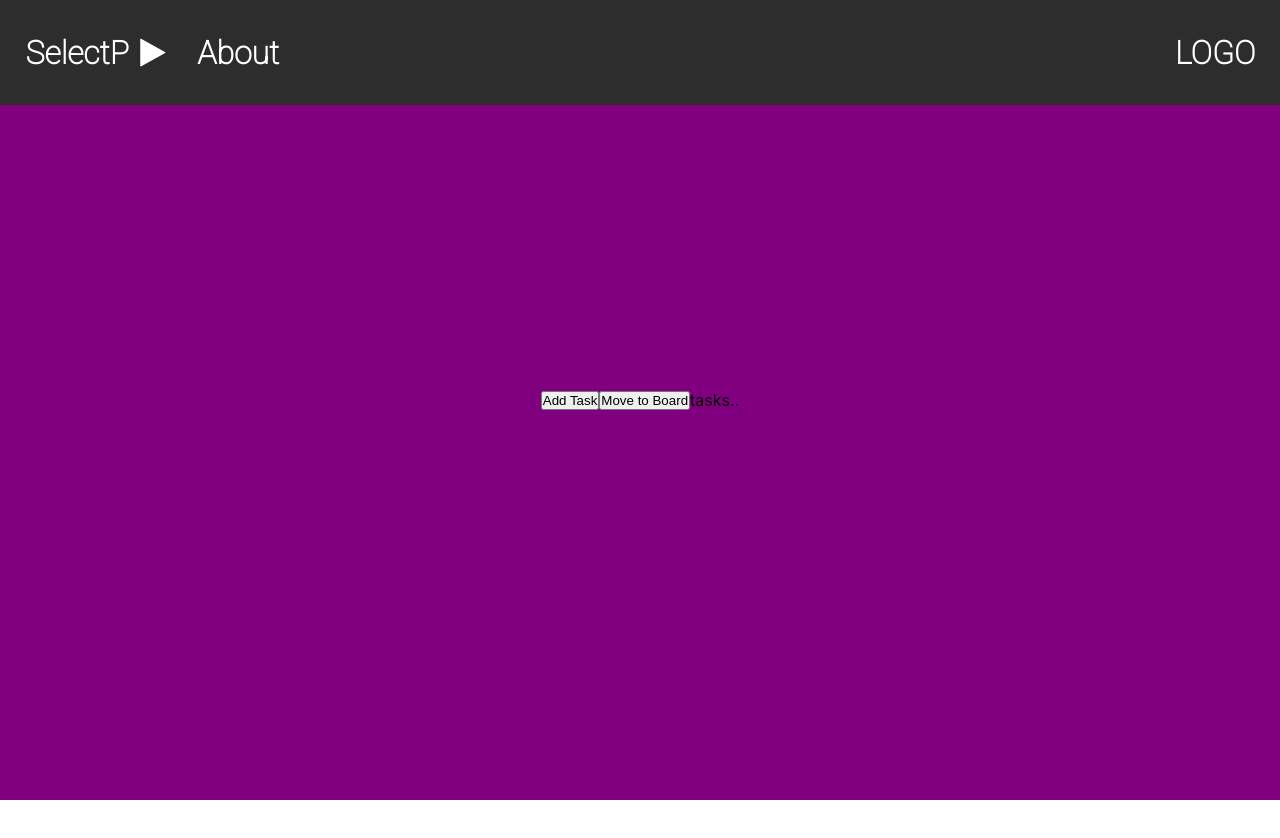
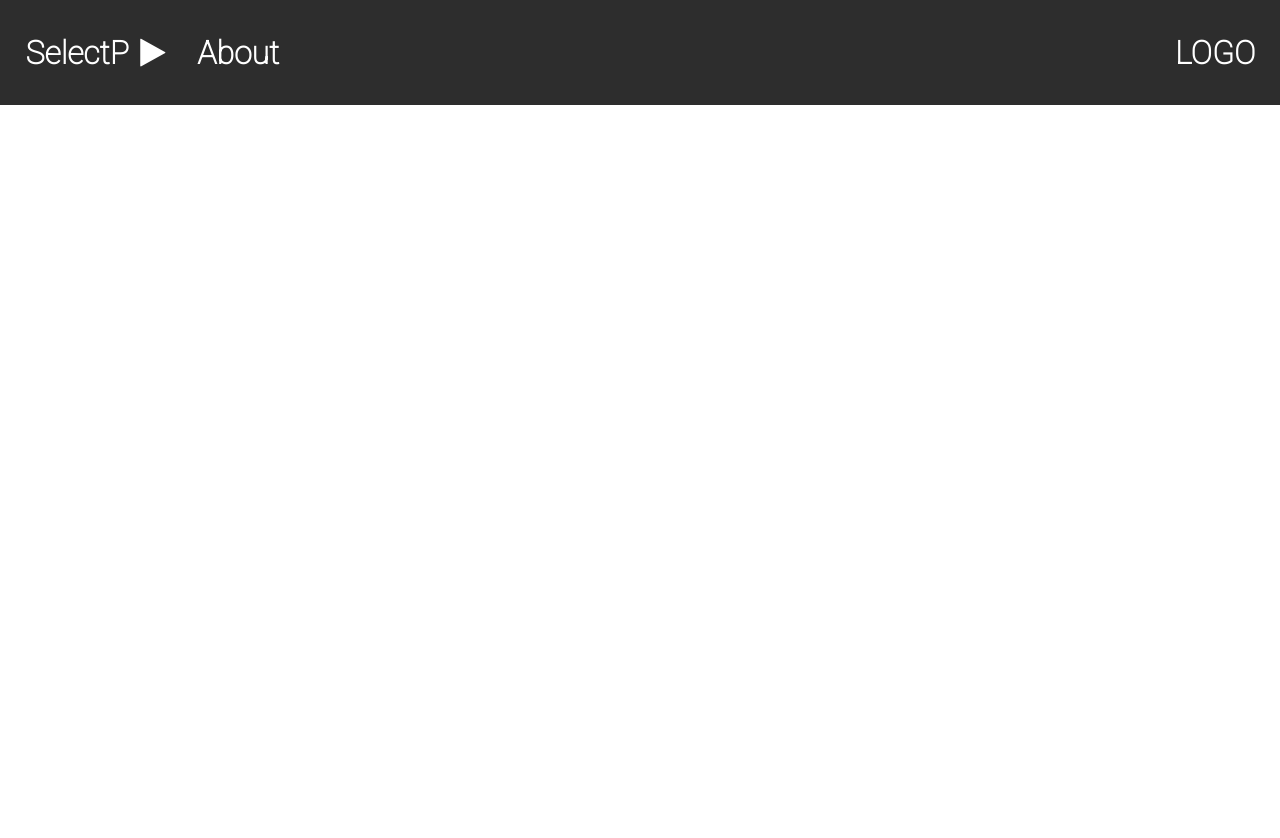
Before and after one commit to morMBen/AppleSeedsTodo_G1, a React (Create React App) app in the folder frontend/: page /BackLog in a window 1280 px wide. Shown: the top 838 px of the page. Before the commit the page ends 800 px from the top, so only its background shows below. Built offline with nearby package versions, Linux system fonts and the light colour scheme.

Commit message:
some refacftoring to the welcome page

```diff
--- a/frontend/src/App.css
+++ b/frontend/src/App.css
@@ -27,6 +27,9 @@
 .App-link {
   color: #61dafb;
 }
+.router-container {
+  margin-top: 10rem;
+}
 
 @keyframes App-logo-spin {
   from {
--- a/frontend/src/App.tsx
+++ b/frontend/src/App.tsx
@@ -9,21 +9,20 @@ import { addTask } from './redux/actions';
 import { tasksReducer } from './redux/taskReducer';
 import { BrowserRouter, Route, Switch } from 'react-router-dom';
 import Navbar from './components/navbar/Navbar';
+//import ProjectCardPage from './components/BackLog';
 //import ProjectCard from './components/ProjectCard';
-import ProjectCardPage from './components/ProjectCardPage';
-import ProjectCard from './components/ProjectCard';
 
 function App() {
   return (
     <div className='App'>
       <BrowserRouter>
-        <div>
+        <div className='router-container'>
           <Switch>
             <Route path='/' exact component={Welcomepage} />
-            <Route path='/BackLog' exact component={BackLog} />
+            {/* <Route path='/BackLog' exact component={BackLog} /> */}
             <Route path='/Board' exact component={Board} />
             <Route path='/About' exact component={About} />
-            <Route path='/projects/:id' exact component={ProjectCardPage} />
+            <Route path='/projects/:id' exact component={BackLog} />
           </Switch>
         </div>
       </BrowserRouter>
--- a/frontend/src/components/ProjectCard.css
+++ b/frontend/src/components/ProjectCard.css
@@ -1,6 +1,9 @@
 .project-card {
   height: 100vh;
   width: 80%;
+  display: flex;
+  justify-content: space-around;
+  align-items: center;
 }
 .container-div {
   display: flex;
--- a/frontend/src/components/ProjectCardPage.tsx
+++ /dev/null
@@ -1,8 +0,0 @@
-import React from 'react';
-
-export default function ProjectCardPage(props: any) {
-  console.log(props);
-  console.log('hila');
-
-  return <div>{props.title}</div>;
-}
--- a/frontend/src/components/backLog/BackLog.tsx
+++ b/frontend/src/components/backLog/BackLog.tsx
@@ -1,12 +1,42 @@
-import React from 'react';
+import React, { useEffect } from 'react';
+import { useParams } from 'react-router-dom';
+import { data } from '../../mockData';
 import './backLog.css';
 
-export default function BackLog() {
+export default function BackLog(props: any) {
+  interface Iparams {
+    id: string;
+  }
+  let params: Iparams;
+  params = useParams();
+  const project: any = data.filter((project) => project._id === params.id.substring(1));
+  console.log(project);
+
+  function test() {
+    let tasksArray = project[0].tasks;
+    console.log(tasksArray);
+
+    const renderedResults = tasksArray.map((task: any) => {
+      return (
+        <div key={task._id} className='renderedResults-container'>
+          <span>title={task.title} </span>
+          <span>date={task.createdAt.toString()} </span>
+          <span>urgancy={task.urgency}</span>
+        </div>
+      );
+    });
+    return renderedResults;
+  }
+
   return (
-    <div className='backLog-container '>
-      <button>Add Task</button>
-      <button>Move to Board</button>
-      <div>tasks..</div>
+    <div className='backlog-component-container'>
+      <div className='tasksHeaders-container'>
+        <span>Task Name</span>
+        <span>Task Date</span>
+        <span>Task Urgency</span>
+      </div>
+
+      <div className='task-container'>{test()}</div>
     </div>
   );
 }
--- a/frontend/src/components/backLog/backLog.css
+++ b/frontend/src/components/backLog/backLog.css
@@ -1,7 +1,19 @@
 .backLog-container {
   height: 100vh;
-  background-color: purple;
   display: flex;
   justify-content: center;
   align-items: center;
 }
+.backlog-component-container {
+  height: 100vh;
+}
+.renderedResults-container {
+  height: 10vh;
+  display: flex;
+  justify-content: center;
+  align-items: center;
+}
+.tasksHeaders-container {
+  display: flex;
+  justify-content: space-evenly;
+}
--- a/frontend/src/components/welcomePage/Welcomepage.tsx
+++ b/frontend/src/components/welcomePage/Welcomepage.tsx
@@ -10,7 +10,7 @@ import './welcomePage.css';
 import { data } from '../../mockData';
 import { BrowserRouter as Router, Link } from 'react-router-dom';
 import ProjectCard from '../ProjectCard';
-import ProjectCardPage from '../ProjectCardPage';
+import { useSelector } from 'react-redux';
 
 export interface Project {
   _id: string;
@@ -37,6 +37,8 @@ export default function _WelcomePage() {
   //refactor to redux
   const [tasks, setTasks] = useState<Project[]>([]);
   const [loading, setIsLoading] = useState(false);
+  //needs typescript..
+  const state = useSelector((state) => state);
 
   const renderProjects = () => {
     const renderedResults = data.map((project) => {
@@ -54,15 +56,12 @@ export default function _WelcomePage() {
         </div>
       );
     });
-
     return renderedResults;
   };
 
   return (
     <div className='welcome-page'>
-      {/* {console.log(props.tasks) } */}
       <h1>Projects</h1> {loading ? <Spinner /> : renderProjects()}
-      <Link to='/BackLog'>go to backLog</Link>;
     </div>
   );
 }
```
Also changed, not shown: frontend/src/components/ProjectCard.tsx (+1 -8 lines).
